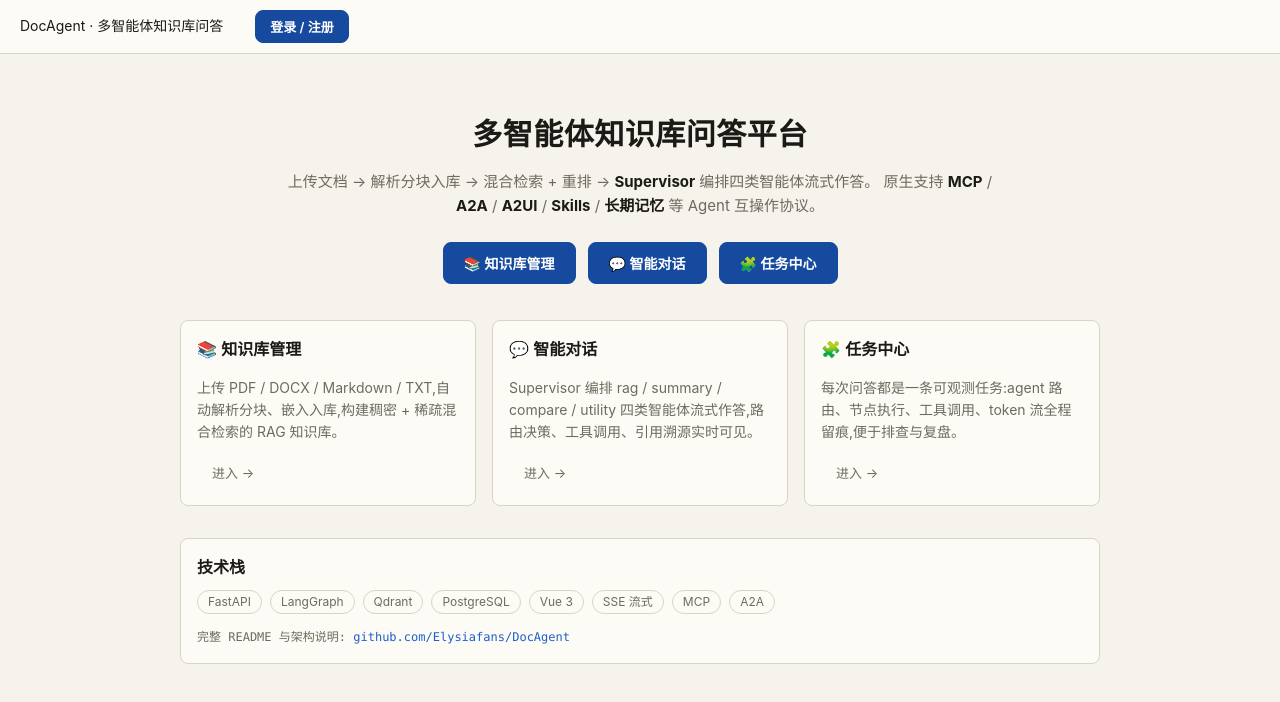
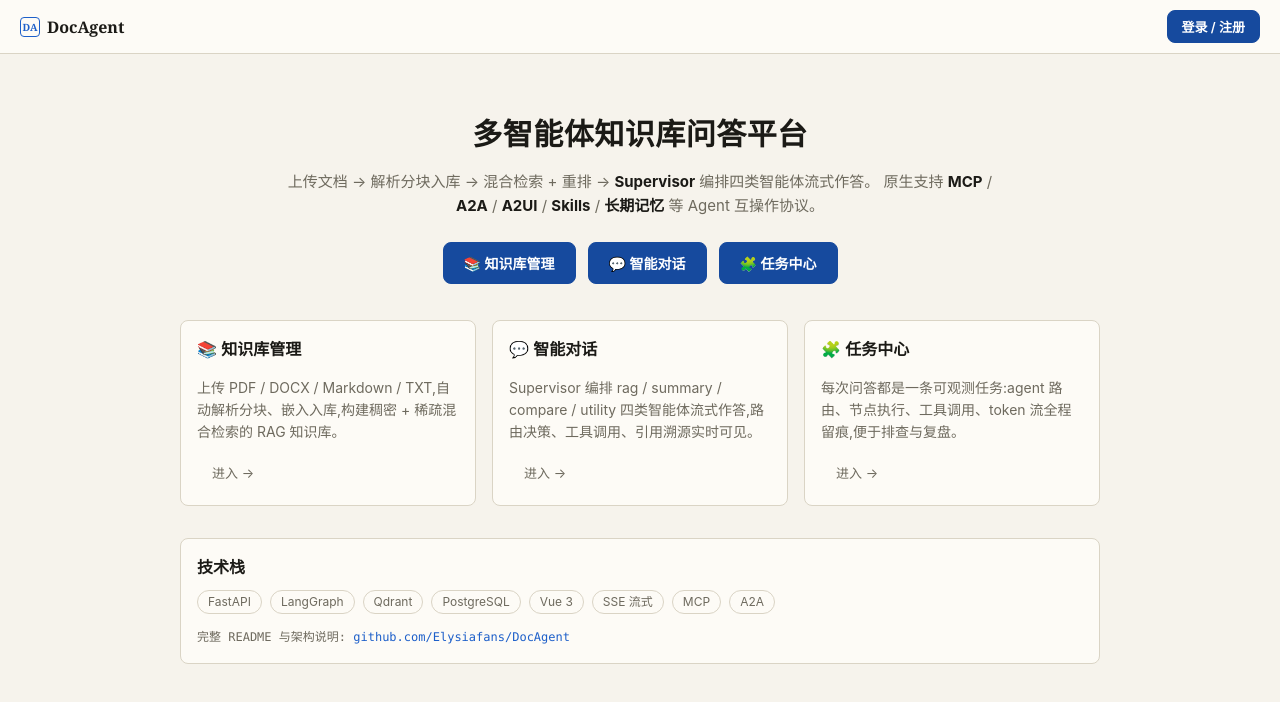
Before and after one commit to Elysiafans/DocAgent, a Vue app in the folder frontend/: page / in a window 1280 px wide. Shown: the top 702 px of the page. Built offline with nearby package versions, Linux system fonts and the light colour scheme.

Commit message:
feat(frontend): extract shared TopBar component

```diff
--- a/frontend/src/App.vue
+++ b/frontend/src/App.vue
@@ -5,6 +5,7 @@ import AuthView from './views/AuthView.vue'
 import KbView from './views/KbView.vue'
 import ChatView from './views/ChatView.vue'
 import TasksView from './views/TasksView.vue'
+import TopBar from './components/TopBar.vue'
 
 // 全局共享状态(响应式)
 const token = ref(localStorage.getItem('docagent_token') || '')
@@ -49,6 +50,11 @@ function goHome() {
   currentView.value = 'home'
 }
 
+function onNav(key) {
+  if (key === 'home') goHome()
+  else go(key)
+}
+
 function onSelectKb(id) {
   selectedKbId.value = id
   currentView.value = 'chat'
@@ -78,27 +84,13 @@ function logout() {
 
   <!-- 已登录主界面 -->
   <template v-else>
-    <header class="topbar">
-      <div class="brand">DocAgent<span> · 多智能体知识库问答</span></div>
-      <nav class="nav">
-        <button
-          v-for="v in [
-            { key: 'home', label: '首页' },
-            { key: 'kb', label: '知识库' },
-            { key: 'chat', label: '对话' },
-            { key: 'tasks', label: '任务' },
-          ]"
-          :key="v.key"
-          :class="['ghost', { active: currentView === v.key }]"
-          @click="v.key === 'home' ? goHome() : go(v.key)"
-        >
-          {{ v.label }}
-        </button>
-      </nav>
-      <div class="spacer" />
-      <span class="muted">{{ user?.email }}</span>
-      <button class="ghost danger" @click="logout">退出</button>
-    </header>
+    <TopBar
+      :authed="true"
+      :active="currentView"
+      :email="user?.email"
+      @nav="onNav"
+      @logout="logout"
+    />
 
     <main class="page">
       <KbView v-if="currentView === 'kb'" @select-kb="onSelectKb" />
--- /dev/null
+++ b/frontend/src/components/TopBar.vue
@@ -0,0 +1,72 @@
+<script setup>
+defineProps({
+  authed: { type: Boolean, default: false },
+  active: { type: String, default: '' },
+  email: { type: String, default: '' },
+})
+defineEmits(['nav', 'login', 'logout'])
+
+const NAVS = [
+  { key: 'home', label: '首页' },
+  { key: 'kb', label: '知识库' },
+  { key: 'chat', label: '对话' },
+  { key: 'tasks', label: '任务' },
+]
+</script>
+
+<template>
+  <header class="tb">
+    <button class="brand" @click="$emit('nav', 'home')"><b>DA</b>DocAgent</button>
+    <nav v-if="authed" class="nv">
+      <button
+        v-for="n in NAVS"
+        :key="n.key"
+        :class="['nv-btn', { on: active === n.key }]"
+        @click="$emit('nav', n.key)"
+      >
+        {{ n.label }}
+      </button>
+    </nav>
+    <span class="sp" />
+    <span v-if="authed" class="muted who">{{ email }}</span>
+    <button v-if="authed" class="ghost danger" @click="$emit('logout')">退出</button>
+    <button v-else class="btn-solid" @click="$emit('login')">登录 / 注册</button>
+  </header>
+</template>
+
+<style scoped>
+.tb {
+  display: flex; align-items: center; gap: 16px;
+  padding: 10px 20px;
+  background: var(--surface);
+  border-bottom: var(--hairline-w) solid var(--hairline);
+  position: sticky; top: 0; z-index: 10;
+}
+.brand {
+  display: inline-flex; align-items: center; gap: 7px;
+  background: none; border: none; padding: 0;
+  font-family: var(--font-display);
+  font-size: 16px; font-weight: 700; color: var(--ink);
+}
+.brand:hover { background: none; border: none; color: var(--ink); }
+.brand b {
+  display: inline-flex; width: 20px; height: 20px;
+  align-items: center; justify-content: center;
+  border: var(--hairline-w) solid var(--cobalt);
+  color: var(--cobalt); border-radius: var(--radius-sm);
+  font-size: 10px; font-weight: 600;
+}
+.nv { display: flex; gap: 4px; flex: 1; }
+.nv-btn {
+  background: none; border: none; color: var(--dim);
+  font-size: 13px; padding: 4px 10px; border-radius: var(--radius-sm);
+}
+.nv-btn:hover { border: none; color: var(--ink); background: var(--cobalt-tint); }
+.nv-btn.on { color: var(--cobalt); font-weight: 600; }
+.sp { flex: 1; }
+.who { font-size: 13px; }
+.btn-solid {
+  background: var(--cobalt-strong); border-color: var(--cobalt-strong);
+  color: #fff; font-weight: 600;
+}
+</style>
--- a/frontend/src/styles/base.css
+++ b/frontend/src/styles/base.css
@@ -136,19 +136,6 @@ label { font-size: 12px; color: var(--dim); display: block; margin-bottom: 4px;
 ::-webkit-scrollbar-thumb { background: var(--border); border-radius: 4px; }
 ::-webkit-scrollbar-track { background: transparent; }
 
-/* 顶栏(过渡样式:App.vue 登录态目前无 scoped,靠这里;Task 2 迁入 TopBar 组件后移除) */
-.topbar {
-  display: flex; align-items: center; gap: 16px;
-  padding: 10px 20px;
-  background: var(--surface);
-  border-bottom: var(--hairline-w) solid var(--hairline);
-  position: sticky; top: 0; z-index: 10;
-}
-.topbar .brand { font-family: var(--font-display); font-size: 16px; font-weight: 700; color: var(--ink); }
-.topbar .brand span { color: var(--dim); font-size: 13px; font-weight: 400; }
-.topbar .nav { display: flex; gap: 4px; flex: 1; }
-.topbar .spacer { flex: 1; }
-
 /* 动效偏好:减少动态 */
 @media (prefers-reduced-motion: reduce) {
   .spin, .caret { animation: none; }
--- a/frontend/src/views/HomeView.vue
+++ b/frontend/src/views/HomeView.vue
@@ -1,4 +1,5 @@
 <script setup>
+import TopBar from '../components/TopBar.vue'
 // 首页导航:未登录首屏。入口按钮已登录直接进入,未登录先去登录(由 App.vue 处理)。
 defineProps({ authed: { type: Boolean, default: false } })
 defineEmits(['enter', 'login'])
@@ -29,12 +30,7 @@ const stack = ['FastAPI', 'LangGraph', 'Qdrant', 'PostgreSQL', 'Vue 3', 'SSE 流
 
 <template>
   <div class="home">
-    <header class="home-top">
-      <div class="brand">DocAgent<span> · 多智能体知识库问答</span></div>
-      <div class="spacer" />
-      <button v-if="authed" class="ghost" @click="$emit('enter', 'kb')">进入控制台 →</button>
-      <button v-else class="primary" @click="$emit('login')">登录 / 注册</button>
-    </header>
+    <TopBar :authed="authed" @nav="(k) => $emit('enter', k)" @login="$emit('login')" />
 
     <main class="page home-body">
       <section class="hero">
@@ -86,14 +82,6 @@ const stack = ['FastAPI', 'LangGraph', 'Qdrant', 'PostgreSQL', 'Vue 3', 'SSE 流
   flex-direction: column;
   min-height: 100vh;
 }
-.home-top {
-  display: flex;
-  align-items: center;
-  gap: 16px;
-  padding: 10px 20px;
-  background: var(--bg-panel);
-  border-bottom: 1px solid var(--border);
-}
 .home-body {
   padding-top: 44px;
   padding-bottom: 48px;
```
